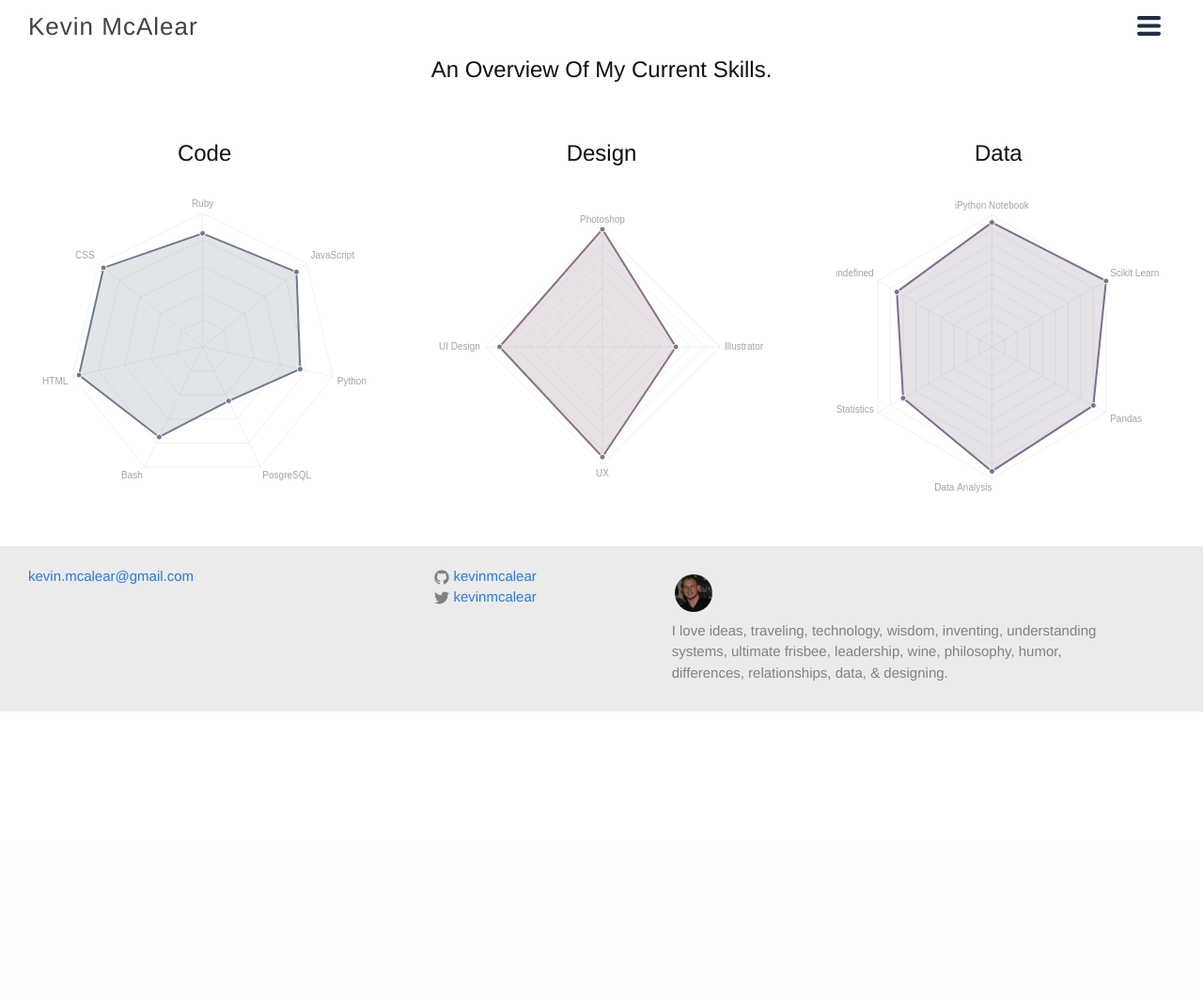
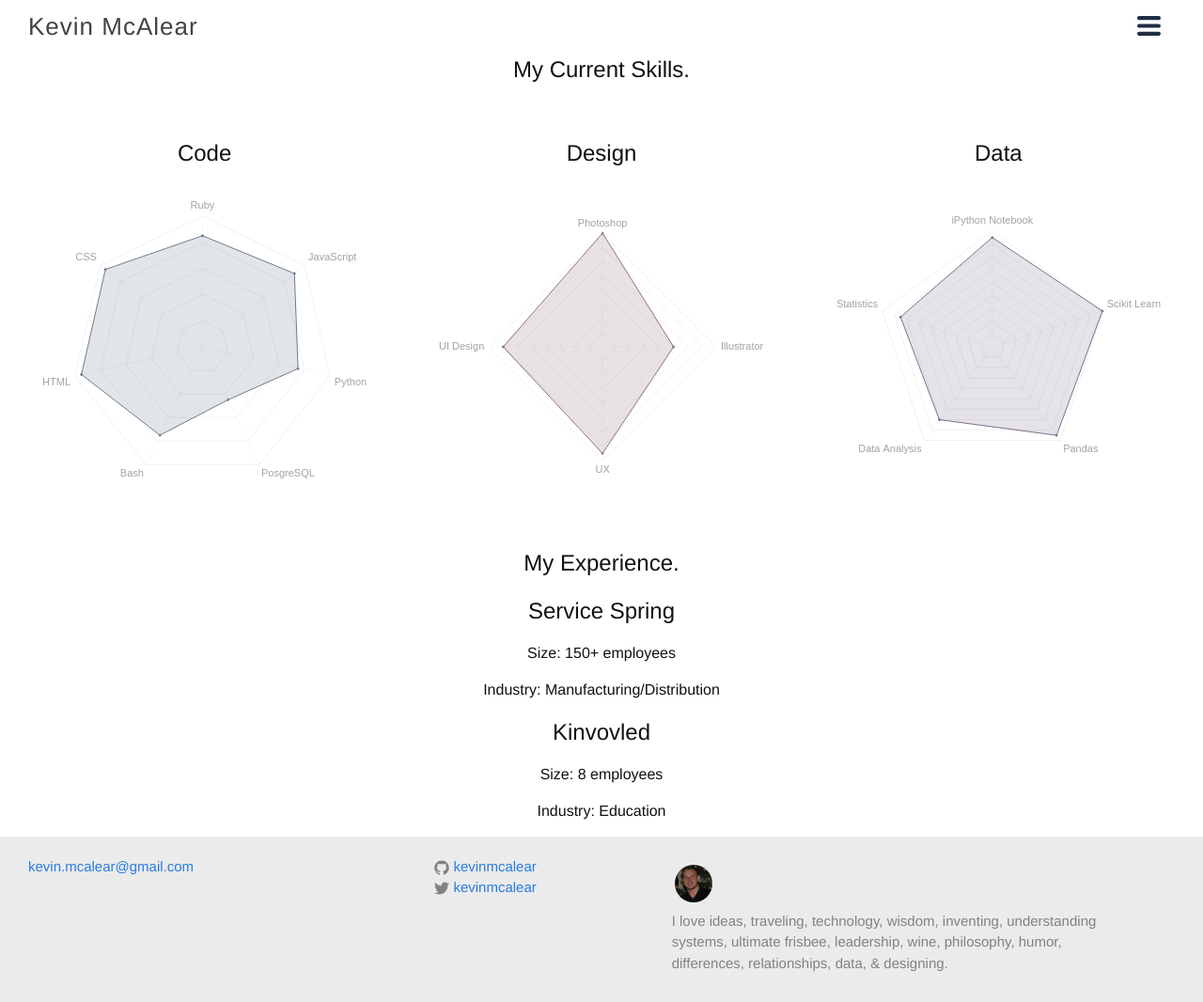
Before and after one commit to kevinmcalear/kevinmcalear.github.io, a Jekyll site: the page built from about.html, in a window 1280 px wide. Shown: the whole page at 94% size. Built offline with Jekyll 4.4.1, drawn with Linux system fonts in a browser that asks for light colours; nearby versions of some CDN libraries; before the commit the page ends 900 px from its top, so only the background shows below that; part of the change alters nothing that is shown.

```diff
--- a/about.html
+++ b/about.html
@@ -4,7 +4,7 @@ title: About
 permalink: /about/
 ---
 <div class="about">
-  <h2>An Overview Of My Current Skills.</h2>
+  <h2>My Current Skills.</h2>
   <div class="col-3">
     <h2>Code</h2>
     <canvas id="lang-graph" width="400" height="400"></canvas>
@@ -17,4 +17,17 @@ permalink: /about/
     <h2>Data</h2>
     <canvas id="data-graph" width="400" height="400"></canvas>
   </div>
+  <h2>My Experience.</h2>
+  <div>
+    <h2>Service Spring</h2>
+    <p>Size: 150+ employees</p>
+    <p>Industry: Manufacturing/Distribution</p>
+    <p></p>
+  </div>
+  <div>
+    <h2>Kinvovled</h2>
+    <p>Size: 8 employees</p>
+    <p>Industry: Education</p>
+    <p></p>
+  </div>
 </div>
--- a/js/aboutGraphs.js
+++ b/js/aboutGraphs.js
@@ -6,8 +6,8 @@ var languages = {
             fillColor: "rgba(15, 35, 66, 0.2)",
             strokeColor: "rgba(15, 35, 66, 1)",
             pointColor: "rgba(15, 35, 66, 1)",
-            pointStrokeColor: "#fff",
-            pointHighlightFill: "#fff",
+            pointStrokeColor: "rgba(15, 35, 66, 1)",
+            pointHighlightFill: "rgba(15, 35, 66, 0.2)",
             pointHighlightStroke: "rgba(151,187,205,1)",
             data: [85, 90, 75, 45, 75, 95, 95]
         }
@@ -22,7 +22,7 @@ var design = {
             fillColor: "rgba(66, 15, 46, 0.2)",
             strokeColor: "rgba(66, 15, 46, 1)",
             pointColor: "rgba(66, 15, 46, 1)",
-            pointStrokeColor: "#fff",
+            pointStrokeColor: "rgba(66, 15, 46, 1)",
             pointHighlightFill: "#fff",
             pointHighlightStroke: "rgba(151,187,205,1)",
             data: [80, 50, 75, 70]
@@ -38,17 +38,20 @@ var data = {
             fillColor: "rgba(40, 15, 66, 0.2)",
             strokeColor: "rgba(40, 15, 66, 1)",
             pointColor: "rgba(40, 15, 66, 1)",
-            pointStrokeColor: "#fff",
+            pointStrokeColor: "rgba(40, 15, 66, 1)",
             pointHighlightFill: "#fff",
             pointHighlightStroke: "rgba(151,187,205,1)",
-            data: [85, 90, 80, 85, 70, 75]
+            data: [85, 90, 85, 70, 75]
         }
     ]
 };
 
 Chart.defaults.global.responsive = true;
-Chart.defaults.global.pointDot = true;
-Chart.defaults.global.angleLineColor = "rgba(0,0,0,.1)";
+Chart.defaults.global.pointDot = false;
+Chart.defaults.global.pointDotRadius = 3;
+// Chart.defaults.global.angleLineColor = "rgba(0,0,0,.1)";
+Chart.defaults.global.angleLineWidth = 5;
+Chart.defaults.global.pointLabelFontSize = 20;
 
 (function(){
   if (document.getElementById("lang-graph")){
@@ -58,9 +61,39 @@ Chart.defaults.global.angleLineColor = "rgba(0,0,0,.1)";
     var designCtx = document.getElementById("design-graph").getContext("2d");
     var dataCtx = document.getElementById("data-graph").getContext("2d");
     // var myNewChart = new Chart(ctx).PolarArea(data);
-    var langRadarChart = new Chart(langCtx).Radar(languages);
-    var designRadarChart = new Chart(designCtx).Radar(design);
-    var dataRadarChart = new Chart(dataCtx).Radar(data);
+    var langRadarChart = new Chart(langCtx).Radar(languages,{
+      pointDot   : true,
+      pointDotRadius : 1,
+      datasetStrokeWidth : 1,
+      responsive : true,
+      angleLineWidth : .5,
+      angleLineColor : "rgba(0,0,0,.1)",
+      pointLabelFontSize : 11,
+      tooltipTemplate: "<%=label%>: <%= value %>%",
+
+    });
+    var designRadarChart = new Chart(designCtx).Radar(design,{
+      pointDot   : true,
+      pointDotRadius : 1,
+      datasetStrokeWidth : 1,
+      responsive : true,
+      angleLineWidth : .5,
+      angleLineColor : "rgba(0,0,0,.1)",
+      pointLabelFontSize : 11,
+      tooltipTemplate: "<%=label%>: <%= value %>%",
+
+    });
+    var dataRadarChart = new Chart(dataCtx).Radar(data,{
+      pointDot   : true,
+      pointDotRadius : 1,
+      datasetStrokeWidth : 1,
+      responsive : true,
+      angleLineWidth : .5,
+      angleLineColor : "rgba(0,0,0,.1)",
+      pointLabelFontSize : 11,
+      tooltipTemplate: "<%=label%>: <%= value %>%",
+
+    });
 
   }
 })();
```
